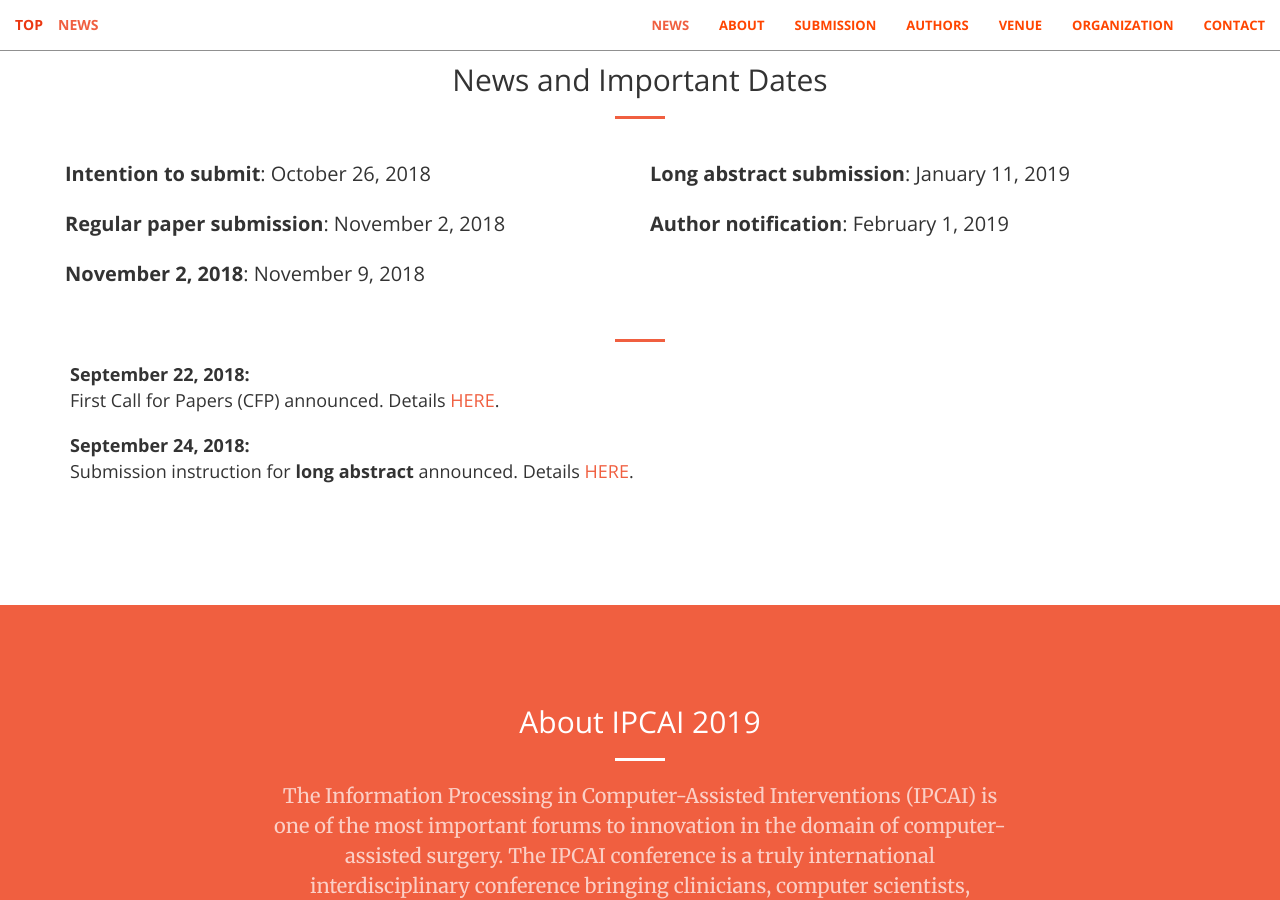
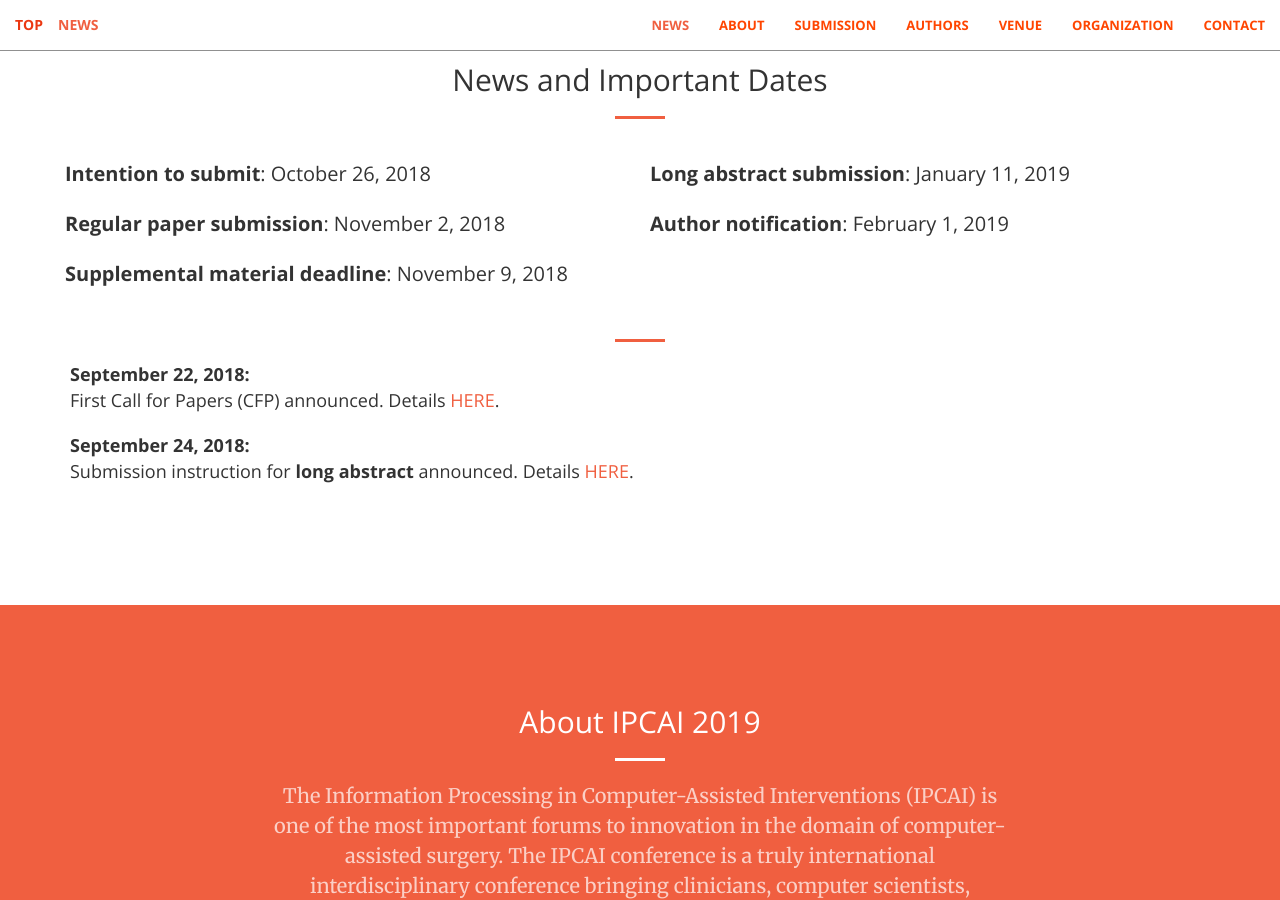
Before and after one commit to ipcai2021/ipcai2021.github.io, a Jekyll site: the page built from index.html, in a window 1280 px wide and 900 px high, scrolled down 937 px. Built offline with Jekyll 4.4.1, drawn with Linux system fonts in a browser that asks for light colours.

Commit message:
fixed the deadline (supplemental material) description.

```diff
--- a/_includes/news.html
+++ b/_includes/news.html
@@ -31,7 +31,7 @@
                         <div class="column" >
                             <p><b>Intention to submit</b>: October 26, 2018</p>
                             <p><b>Regular paper submission</b>: November 2, 2018</p>
-                            <p><b>November 2, 2018</b>: November 9, 2018</p>
+                            <p><b>Supplemental material deadline</b>: November 9, 2018</p>
                         </div>
                         <div class="column" ">
                             <p><b>Long abstract submission</b>: January 11, 2019</p>
```
